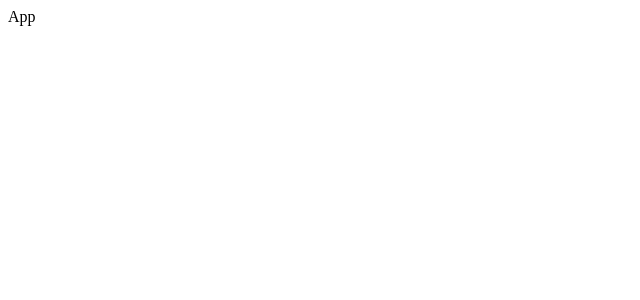
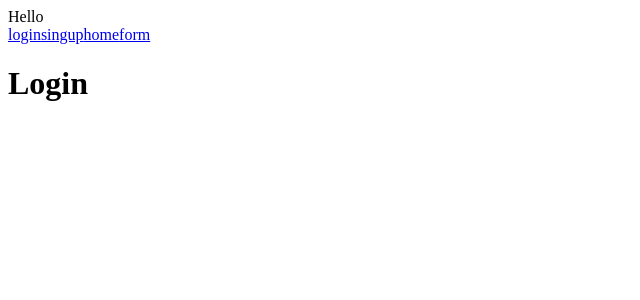
Before and after one commit to goblinsharkVDCMJ/scratch-project, a React app: page / in a window 1280 px wide. Shown: the top 300 px of the page, without its empty margins (0-640 px from the left). Built offline with nearby package versions, Linux system fonts and the light colour scheme.

Commit message:
react router works

```diff
--- /dev/null
+++ b/client/App.js
@@ -0,0 +1,34 @@
+import React from 'react';
+import { Routes, Route, Link, NavLink } from 'react-router-dom';
+import { BrowserRouter } from 'react-router-dom';
+
+import Home from './pages/Home';
+import Login from './pages/Login';
+import ActForm from './pages/Form';
+import Signup from './pages/Singup';
+
+export default function App() {
+  return (
+    <BrowserRouter>
+      <div>Hello</div>
+      <div>
+        <NavLink to='/'>login</NavLink>
+        <NavLink to='/signup'>singup</NavLink>
+        <NavLink to='/home'>home</NavLink>
+        <NavLink to='/form'>form</NavLink>
+      </div>
+      <Routes>
+        <Route path='/' element={<Login />} exact />
+        <Route path='/signup' element={<Signup />} />
+        <Route path='/home' element={<Home />} />
+        <Route path='/form' element={<ActForm />} />
+      </Routes>
+    </BrowserRouter>
+  );
+}
+
+// export default function App() {
+//   return (
+//     <div>App</div>
+//   )
+// }
--- a/client/components/App.js
+++ /dev/null
@@ -1,7 +0,0 @@
-import React from 'react'
-
-export default function App() {
-  return (
-    <div>App</div>
-  )
-}
--- /dev/null
+++ b/client/components/Navigation.js
@@ -0,0 +1,17 @@
+import React from 'react';
+import { NavLink } from 'react-router-dom';
+
+
+// Don't delete this file
+
+const Navigation = () => {
+  return (
+    <div>
+      {/* <NavLink to='/'>Home</NavLink> */}
+      {/* <NavLink to='/about'>About</NavLink> */}
+      {/* <NavLink to='/contact'>Contact</NavLink> */}
+    </div>
+  );
+};
+
+export default Navigation;
--- /dev/null
+++ b/client/pages/Form.js
@@ -0,0 +1,11 @@
+import React from 'react';
+import { NavLink } from 'react-router-dom';
+const ActForm = () => {
+  return (
+    <div>
+      <h1>Form</h1>
+    </div>
+  );
+};
+
+export default ActForm;
--- /dev/null
+++ b/client/pages/Home.js
@@ -0,0 +1,11 @@
+import React from 'react';
+import { NavLink } from 'react-router-dom';
+const Home = () => {
+  return (
+    <div>
+      <h1>Home</h1>
+    </div>
+  );
+};
+
+export default Home;
--- /dev/null
+++ b/client/pages/Login.js
@@ -0,0 +1,12 @@
+import React from 'react';
+import Navigation from '../components/Navigation';
+import { NavLink } from 'react-router-dom';
+const Login = () => {
+  return (
+    <div>
+      <h1>Login</h1>
+    </div>
+  );
+};
+
+export default Login;
--- /dev/null
+++ b/client/pages/Singup.js
@@ -0,0 +1,12 @@
+import React from 'react';
+import { NavLink } from 'react-router-dom';
+const Singup = () => {
+  return (
+    <div>
+      <h1>Signup</h1>
+
+    </div>
+  );
+};
+
+export default Singup;
--- a/package.json
+++ b/package.json
@@ -25,6 +25,8 @@
     "nodemon": "^2.0.22",
     "react": "^18.2.0",
     "react-dom": "^18.2.0",
+    "react-router": "^6.13.0",
+    "react-router-dom": "^6.13.0",
     "sass": "^1.63.4",
     "sass-loader": "^13.3.2",
     "style-loader": "^3.3.3",
```
Also changed, not shown: client/Cointainer/MainCointainer.js (added, +15 -0 lines), client/components/Card.js (added, +16 -0 lines), client/index.js (+2 -5 lines), 2 other files (tests, documents, lock files or other folders).
